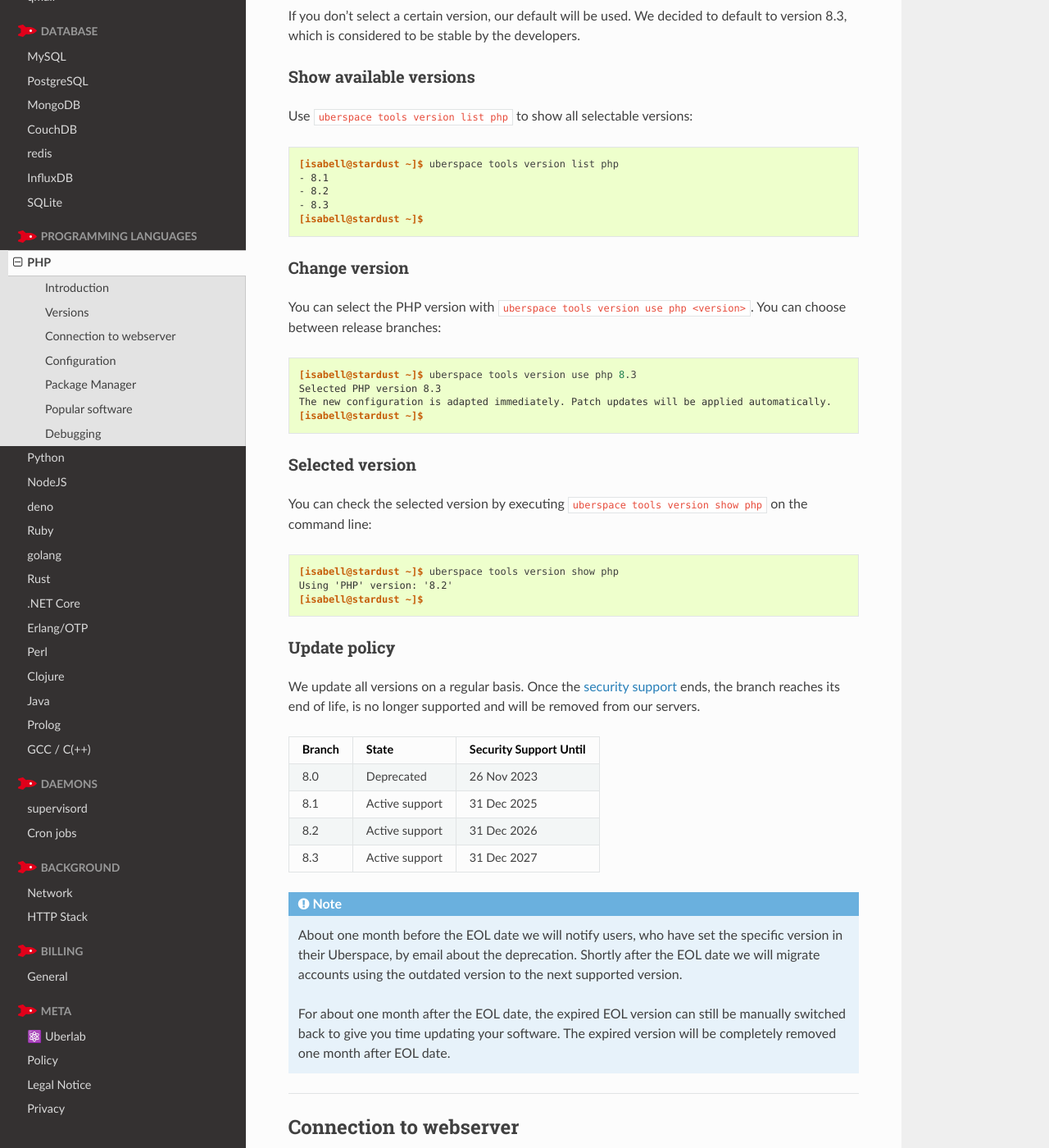
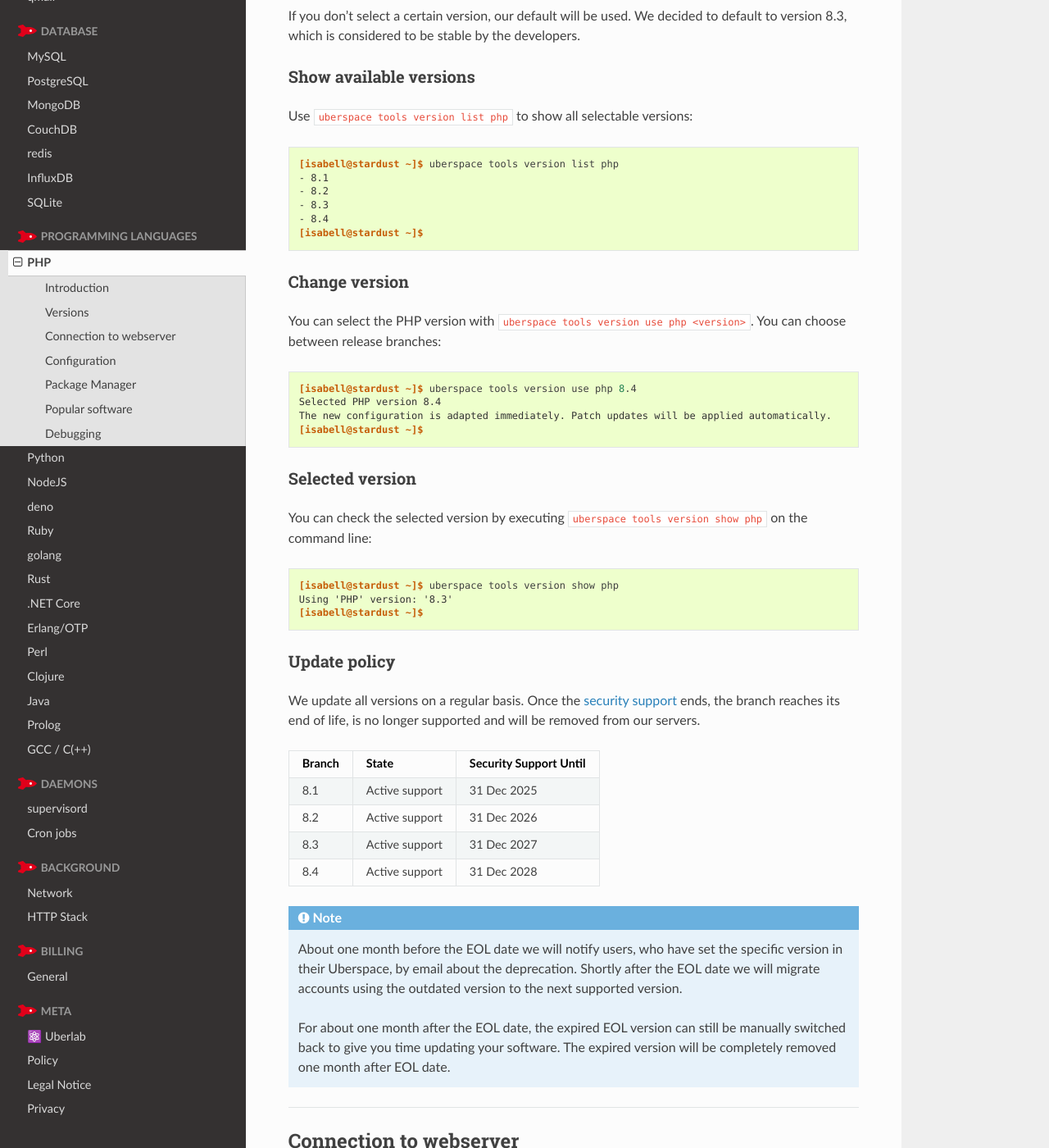
Before and after one commit to Uberspace/manual, a Sphinx documentation site: the page built from source/lang-php.rst, in a window 1280 px wide and 1400 px high, scrolled down 557 px. Shown: the whole window at 82% size. Built offline with Sphinx 7.4.7 and the Read the Docs theme 3.1.0, drawn with Linux system fonts in a browser that asks for light colours; pages that are not in the unit, such as notebooks, are missing from menus.

Commit message:
[php] add PHP 8.4

```diff
--- a/source/lang-php.rst
+++ b/source/lang-php.rst
@@ -36,6 +36,7 @@ Use ``uberspace tools version list php`` to show all selectable versions:
   - 8.1
   - 8.2
   - 8.3
+  - 8.4
   [isabell@stardust ~]$
 
 .. _php-change-version:
@@ -46,8 +47,8 @@ You can select the PHP version with :code:`uberspace tools version use php <vers
 
 .. code-block:: console
 
-  [isabell@stardust ~]$ uberspace tools version use php 8.3
-  Selected PHP version 8.3
+  [isabell@stardust ~]$ uberspace tools version use php 8.4
+  Selected PHP version 8.4
   The new configuration is adapted immediately. Patch updates will be applied automatically.
   [isabell@stardust ~]$
 
@@ -59,7 +60,7 @@ You can check the selected version by executing ``uberspace tools version show p
 .. code-block:: console
 
   [isabell@stardust ~]$ uberspace tools version show php
-  Using 'PHP' version: '8.2'
+  Using 'PHP' version: '8.3'
   [isabell@stardust ~]$
 
 Update policy
@@ -70,13 +71,13 @@ We update all versions on a regular basis. Once the `security support <http://ph
 +--------+---------------------+------------------------+
 | Branch | State               | Security Support Until |
 +========+=====================+========================+
-| 8.0    | Deprecated          | 26 Nov 2023            |
-+--------+---------------------+------------------------+
 | 8.1    | Active support      | 31 Dec 2025            |
 +--------+---------------------+------------------------+
 | 8.2    | Active support      | 31 Dec 2026            |
 +--------+---------------------+------------------------+
 | 8.3    | Active support      | 31 Dec 2027            |
++--------+---------------------+------------------------+
+| 8.4    | Active support      | 31 Dec 2028            |
 +--------+---------------------+------------------------+
 
 .. include:: includes/deprecation.rst
```
